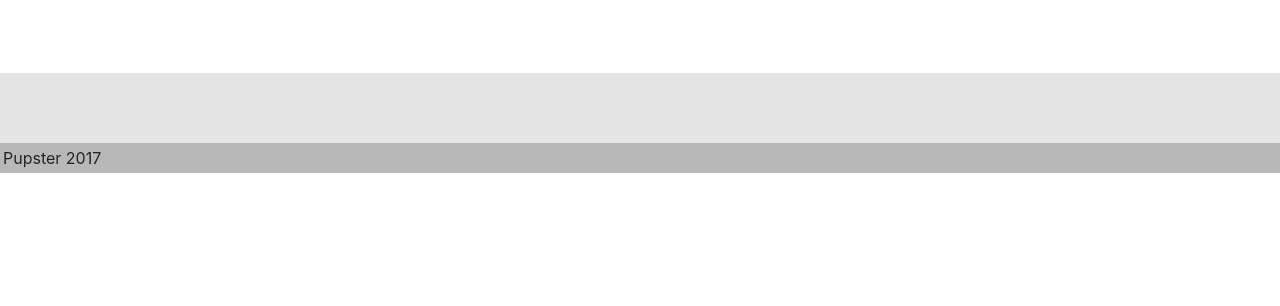
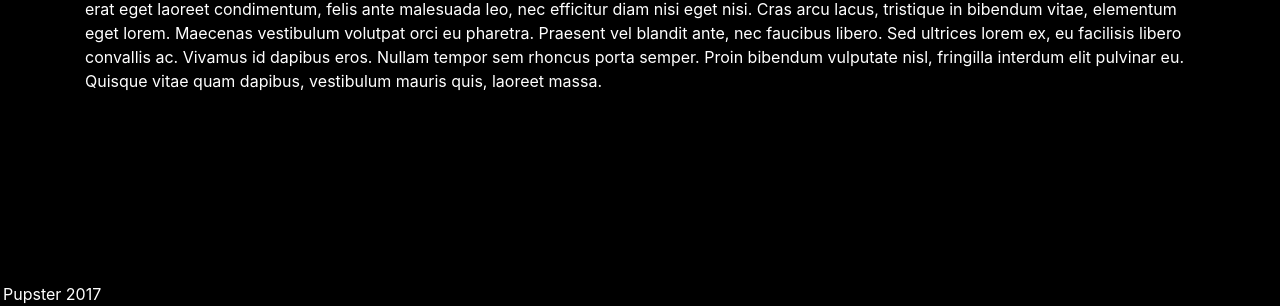
Before and after one commit to johnsbrook/17_Portfolio_React, a React (Create React App) app in the folder portfolio/: page / in a window 1280 px wide. Shown: the part 813-1119 px from the top of the page. Before the commit the page ends 986 px from the top, so only its background shows below. Built offline with nearby package versions, Linux system fonts and the light colour scheme.

Commit message:
changed background to black

```diff
--- a/portfolio/public/index.html
+++ b/portfolio/public/index.html
@@ -28,7 +28,7 @@
     <link rel="stylesheet" href="https://cdnjs.cloudflare.com/ajax/libs/font-awesome/5.14.0/css/all.min.css">
     <title>Portfolio | Iv&aacute;n J. Zapata-Rivera</title>
   </head>
-  <body>
+  <body style="background-color: black; color: white;">
     <noscript>You need to enable JavaScript to run this app.</noscript>
     <div id="root"></div>
     <!--
--- a/portfolio/src/components/Footer/style.css
+++ b/portfolio/src/components/Footer/style.css
@@ -1,6 +1,6 @@
 .footer {
   min-height: 100px;
-  background: #E5E5E5;
+  background:black;
   position: relative;
 }
 
@@ -10,5 +10,5 @@
   left: 0;
   right: 0;
   padding: 3px;
-  background: #B8B8B8;
+  background: black;
 }
--- a/portfolio/src/pages/About.js
+++ b/portfolio/src/pages/About.js
@@ -14,6 +14,7 @@ function About() {
       <Container style={{ marginTop: 30 }}>
         <Row>
           <Col size="md-12">
+            <img className="mx-auto" src="https://bit.ly/3hQGq57" alt="profile image" />
             <h1>Welcome To Pupster!</h1>
           </Col>
         </Row>
```
